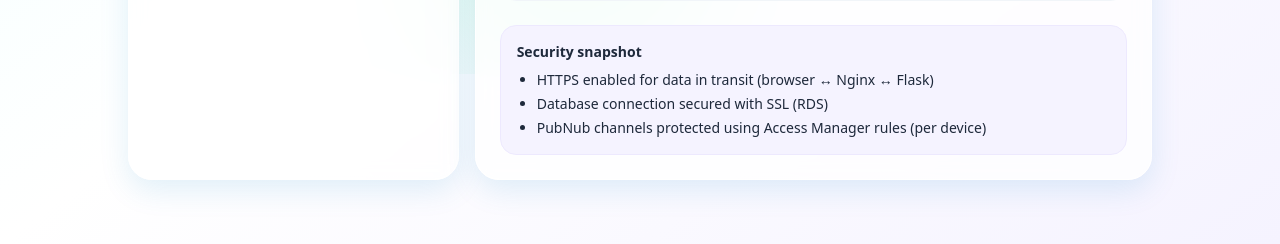
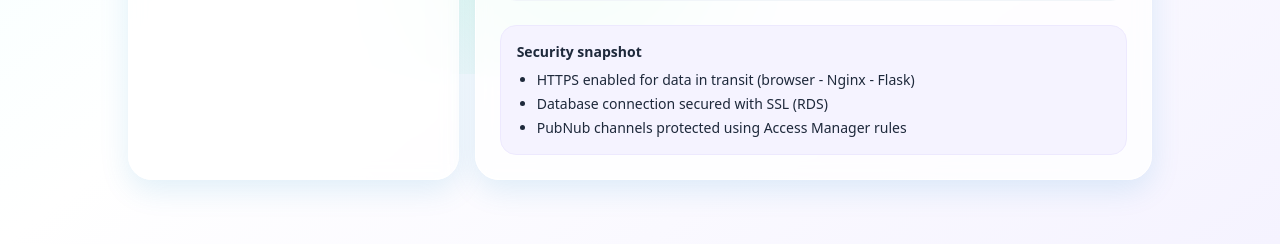
Before and after one commit to Innoe18/ClearDrop, a Flask app: template app/templates/profile.html in a window 1280 px wide. Shown: the part 726-970 px from the top of the page. Run offline with Flask 3, Linux system fonts and the light colour scheme; the template is opened without the code that fills it, so the values that code supplies are empty; some libraries are stand-ins or nearby versions.

Commit message:
fix: update security snapshot list formatting and clarify PubNub channel protection description

```diff
--- a/app/templates/profile.html
+++ b/app/templates/profile.html
@@ -135,9 +135,9 @@
       <div class="mt-6 rounded-2xl bg-lavender-50 border border-lavender-100 p-4">
         <div class="text-sm font-semibold text-lavender-900">Security snapshot</div>
         <ul class="mt-2 text-sm text-lavender-900/80 list-disc pl-5 space-y-1">
-          <li>HTTPS enabled for data in transit (browser ↔ Nginx ↔ Flask)</li>
+          <li>HTTPS enabled for data in transit (browser - Nginx - Flask)</li>
           <li>Database connection secured with SSL (RDS)</li>
-          <li>PubNub channels protected using Access Manager rules (per device)</li>
+          <li>PubNub channels protected using Access Manager rules </li>
         </ul>
       </div>
     </div>
```
